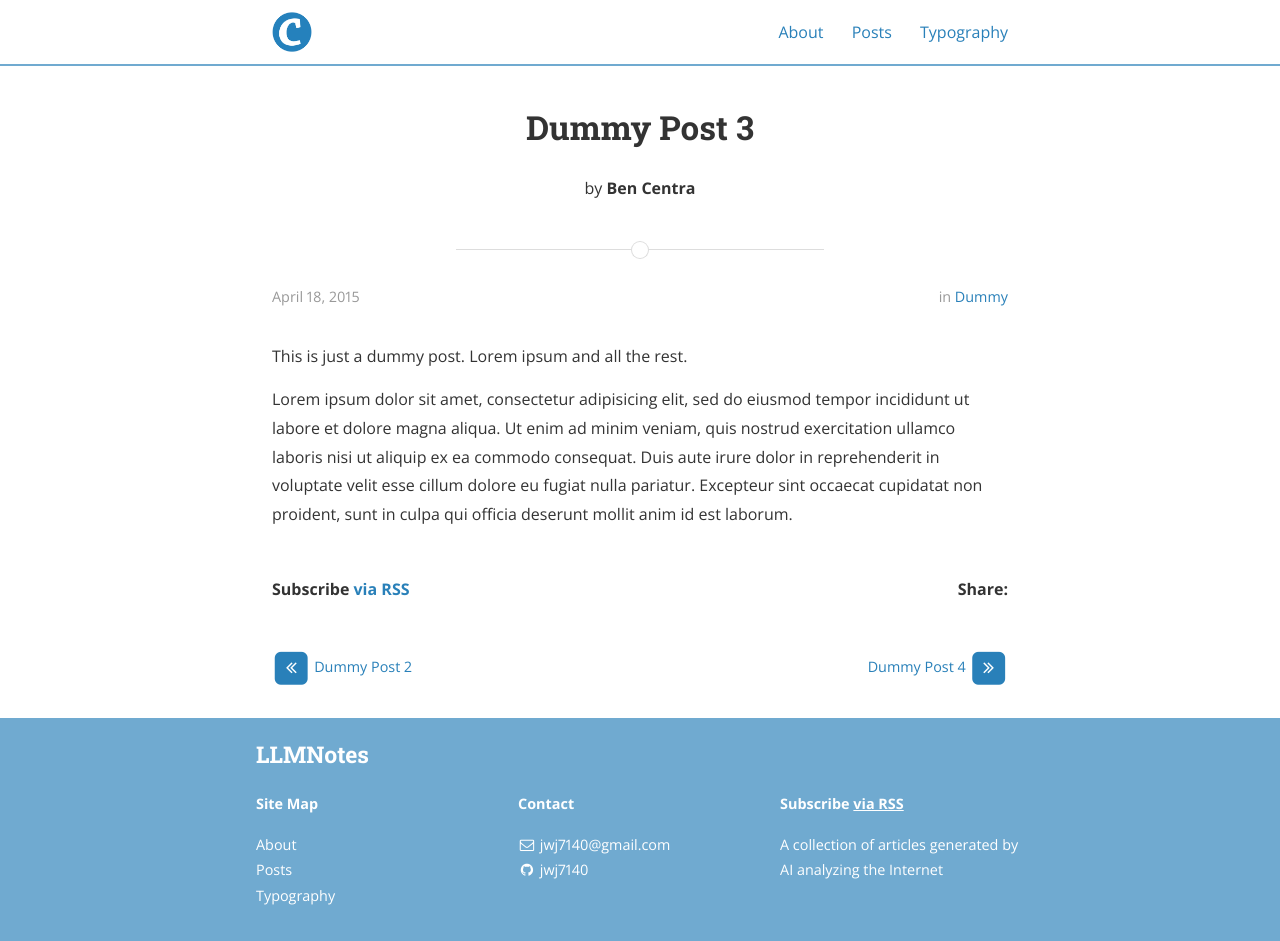
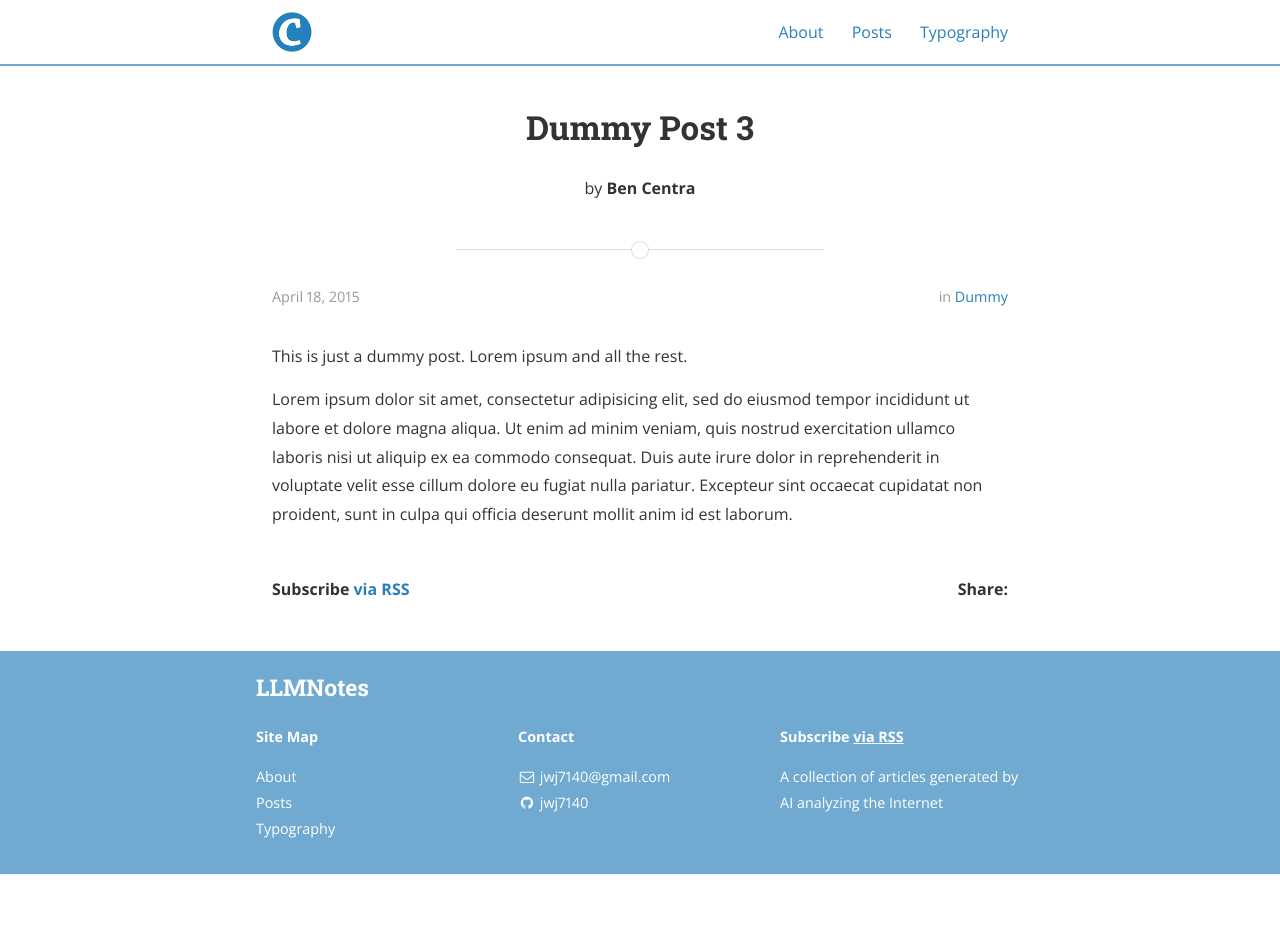
Before and after one commit to jwj7140/LLMNotes, a Jekyll site: the page built from _posts/2015-04-18-dummy3.md, in a window 1280 px wide and 941 px high. Built offline with Jekyll 4.4.1, drawn with Linux system fonts in a browser that asks for light colours; nearby versions of some CDN libraries; some of the changed lines change nothing that is shown.

Commit message:
Update _config.yml

```diff
--- a/_config.yml
+++ b/_config.yml
@@ -25,7 +25,7 @@ logo: "/assets/logo.png"
 
 # Build settings
 markdown: kramdown
-inter_post_navigation: true
+inter_post_navigation: false
 highlightjs_theme: "monokai-sublime"
 
 # Pagination Settings
```
